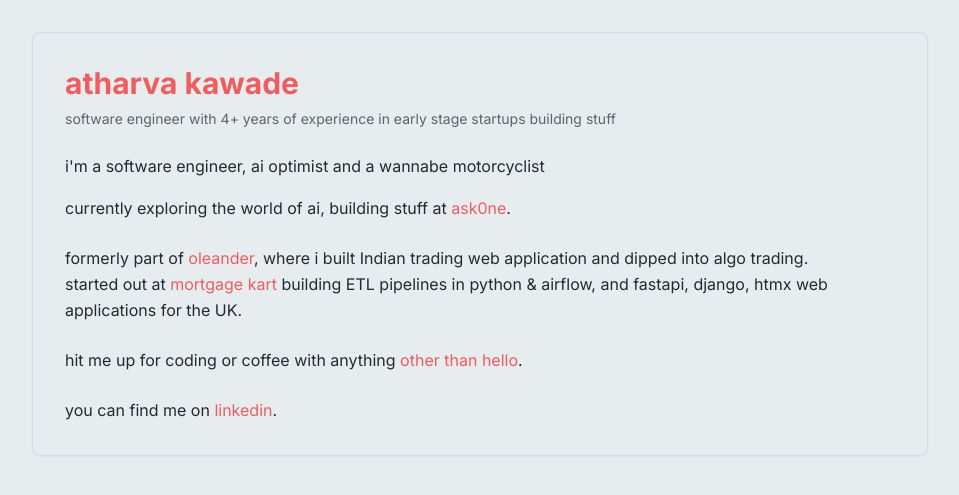
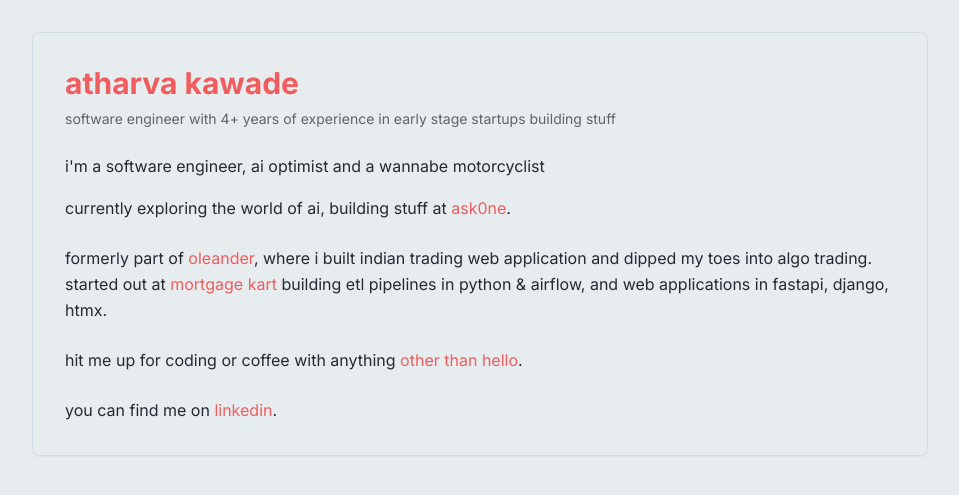
Before and after one commit to ask0ne/ask0ne, a FastAPI app: page / in a window 1280 px wide. Shown: the part 65-560 px from the top of the page, without its empty margins (160-1119 px from the left). Run offline with FastAPI, Linux system fonts and the light colour scheme; parts of the project's set-up code (start-up, migrations or seed data) failed here and were passed over; some libraries are stand-ins or nearby versions.

Commit message:
typos and other fixes

```diff
--- a/templates/sections/cv.html
+++ b/templates/sections/cv.html
@@ -26,8 +26,8 @@
             <div class="mt-6 flex justify-center">
                 <a href="/assets/public/atharvakawade_resume.pdf" download
                     class="text-accent-light dark:text-accent-dark hover:opacity-80 transition-opacity  font-medium"
-                    aria-label="Download resume as PDF">
-                    Download Resume (PDF)
+                    aria-label="download as pdf">
+                    download as pdf
                 </a>
             </div>
         </div>
@@ -46,6 +46,7 @@
 
                     <ul class="space-y-3">
                         <li class="flex items-start gap-3 text-primary-900 dark:text-surface-light">
+                            <span class="mt-2 h-2 w-2 rounded-full bg-primary-500 flex-shrink-0"></span>
                             <span>built a copy trading like platform for indian market using <span
                                     class="text-accent-light dark:text-accent-dark font-medium bg-primary-50 dark:bg-primary-700 px-2 py-1 rounded">python
                                     django</span> and <span
--- a/templates/sections/me.html
+++ b/templates/sections/me.html
@@ -24,13 +24,11 @@
             <p class="text-primary-900 dark:text-surface-light mb-6 leading-relaxed">
                 formerly part of <a href="https://oleanderfintech.com/"
                     class="text-accent-light dark:text-accent-dark hover:opacity-80 transition-all duration-200 "
-                    target="_blank" rel="noopener">oleander</a>, where i built Indian trading web application and dipped
-                into algo trading.
+                    target="_blank" rel="noopener">oleander</a>, where i built indian trading web application and dipped my toes into algo trading.
             </br>
                 started out at <a href="https://mortgagekart.com"
                     class="text-accent-light dark:text-accent-dark hover:opacity-80 transition-all duration-200 "
-                    target="_blank" rel="noopener">mortgage kart</a> building ETL pipelines in python & airflow, and
-                fastapi, django, htmx web applications for the UK.
+                    target="_blank" rel="noopener">mortgage kart</a> building etl pipelines in python & airflow, and web applications in fastapi, django, htmx.
             </p>
             <p class="text-primary-900 dark:text-surface-light mb-6 leading-relaxed">
                 hit me up for coding or coffee with anything <a href="https://nohello.net/en/"
--- a/templates/sections/mystery.html
+++ b/templates/sections/mystery.html
@@ -15,10 +15,7 @@
         <div class="prose max-w-none">
             <ul class="list-disc pl-5 space-y-2">
                 <li>
-                    at mortgage kart, i was told to prepare a presentation for the dev team. the only advice i was given -- pick something so that they don't come in conf yawning. i presented <a
-                        href="https://pitch.com/v/ask0ne-debug-like-pro-kg8tbn"
-                        class="text-accent-light dark:text-accent-dark hover:text-accent-dark dark:hover:text-accent-light transition-colors"
-                        target="_blank" rel="noopener">debug like a pro</a> with 0 yawns (yay!)
+                    <a href="https://pitch.com/v/ask0ne-debug-like-pro-kg8tbn" class="text-accent-light dark:text-accent-dark hover:text-accent-dark dark:hover:text-accent-light transition-colors" target="_blank" rel="noopener">debug like a pro</a>: at mortgage kart, i was asked to prepare a presentation for the dev team. the only advice i was given -- pick something so that they don't come in conf room yawning (they didn't, yay!).
                 </li>
             </ul>
         </div>
```
